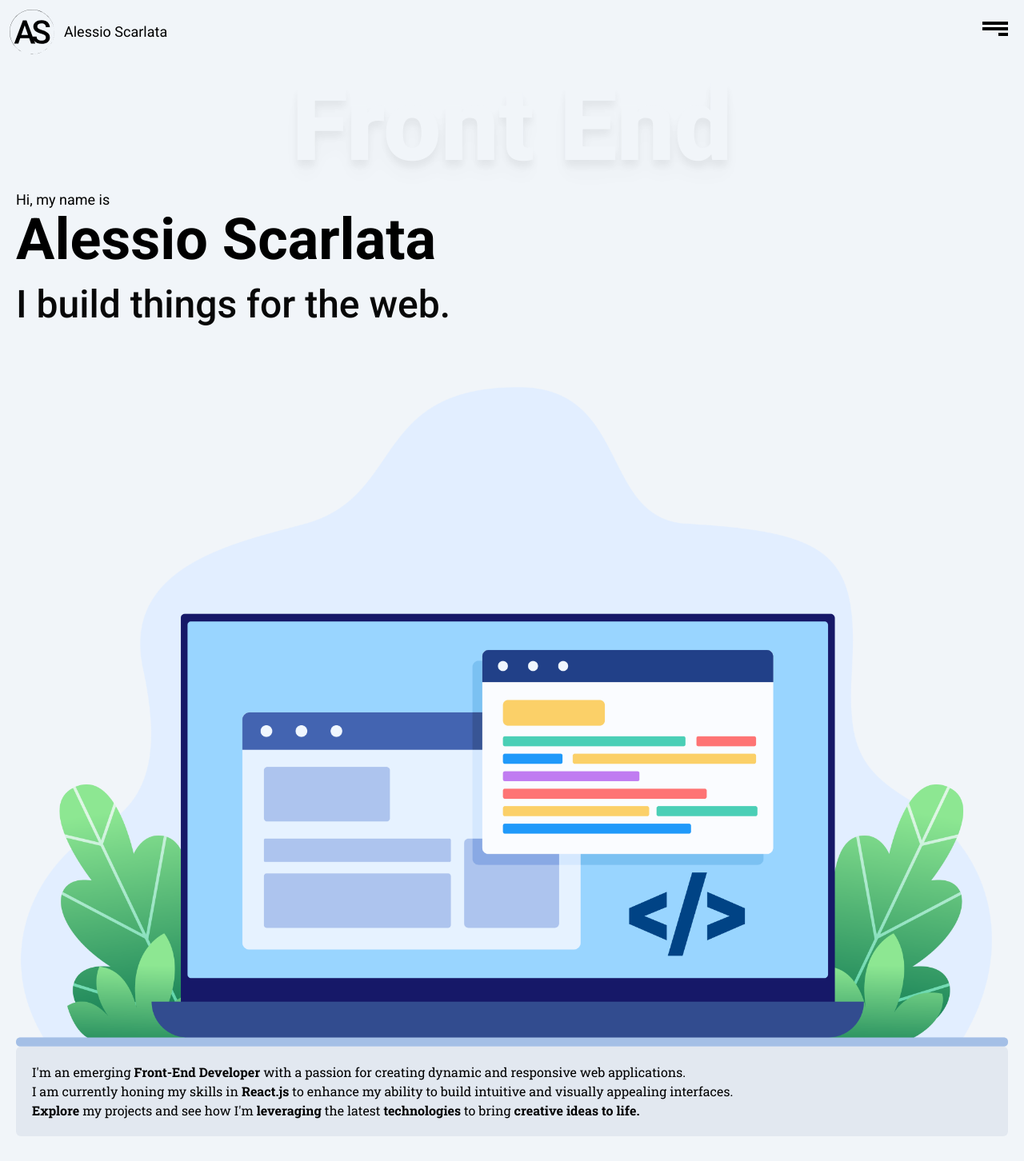
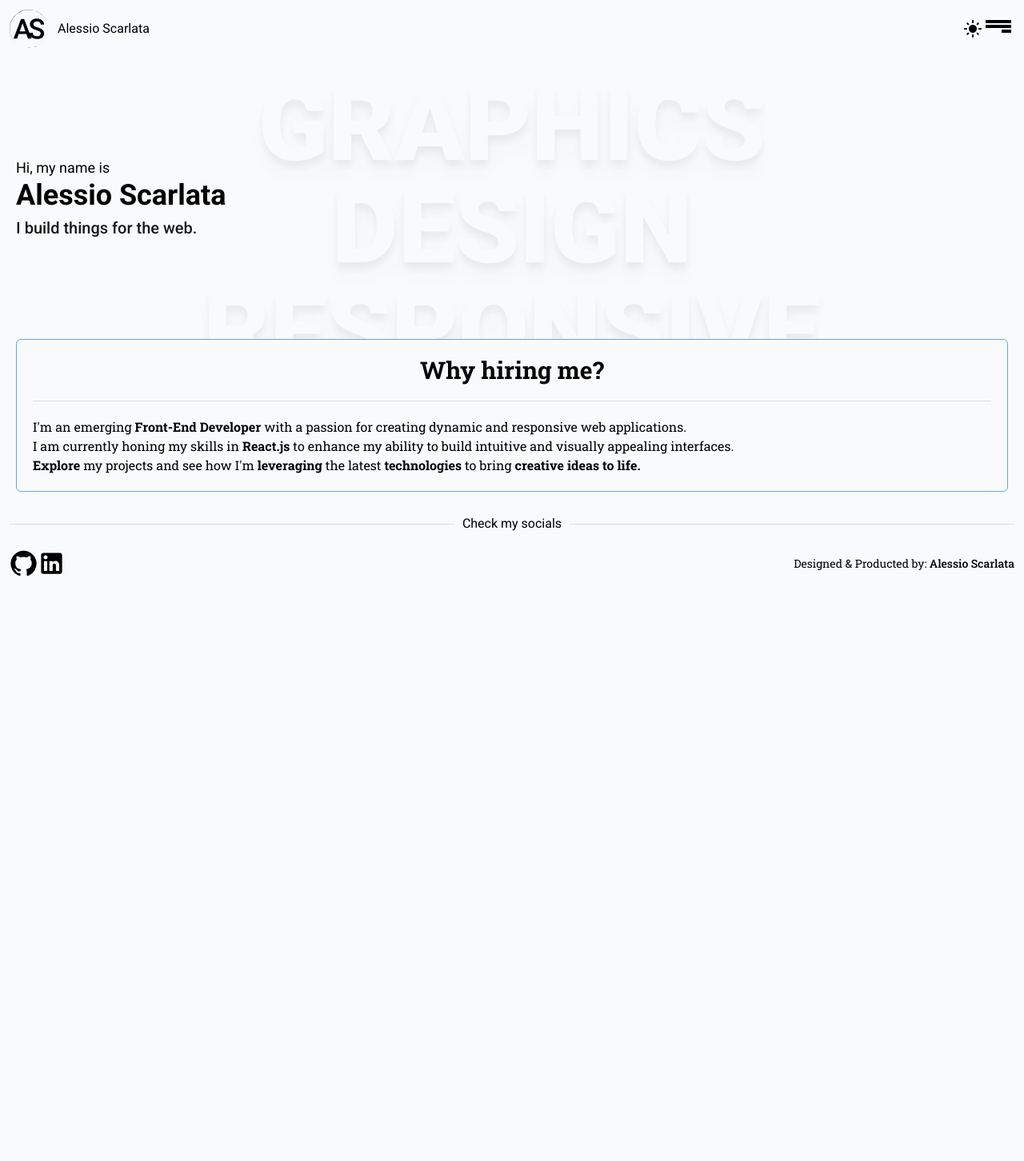
Before and after one commit to xScafu/portfolio-site-react, a React (Vite) app: page / in a window 1280 px wide. Shown: the top 1452 px of the page at 80% size. After the commit the page ends 800 px from the top, so only its background shows below. Built offline with nearby package versions, Linux system fonts and the light colour scheme.

Commit message:
light/dark & refactor

```diff
--- a/index.html
+++ b/index.html
@@ -14,7 +14,7 @@
   <title>Alessio Scarlata</title>
 </head>
 
-<body class="bg-slate-100 m-3">
+<body class="bg-gray-50 m-3">
   <div id="root"></div>
   <script type="module" src="/src/main.jsx"></script>
 </body>
--- a/src/components/BackgroundText.jsx
+++ b/src/components/BackgroundText.jsx
@@ -13,8 +13,10 @@ export default function BackgroundText() {
       }}
     >
       <div className="absolute top-20 left-1/2 transform -translate-x-1/2 z-0 pointer-events-none opacity-70">
-        <h1 className="text-[5rem] font-sans font-extrabold text-slate-100 text-nowrap text-center drop-shadow-xl select-none sm:text-9xl">
-          Front End
+        <h1 className="text-[5rem] font-sans font-extrabold text-gray-50 text-nowrap text-center drop-shadow-xl select-none sm:text-9xl leading-tight">
+          GRAPHICS <br />
+          DESIGN <br />
+          RESPONSIVE
         </h1>
       </div>
     </motion.div>
--- a/src/components/Navbar.jsx
+++ b/src/components/Navbar.jsx
@@ -1,15 +1,18 @@
 import Logo from "../ui/Logo";
 
 import HamburgerButton from "../ui/HamburgerButton";
+import LightDarkMode from "../ui/LightDarkMode";
 
 export default function Navbar() {
   return (
     <div className="flex justify-between content-center">
       <div className="flex items-center gap-3">
         <Logo />
-        <h3 className="text-lg font-normal">Alessio Scarlata</h3>
+        <h3 className="text-base font-normal">Alessio Scarlata</h3>
       </div>
-      <div>
+
+      <div className="flex justify-between items-center content-center">
+        <LightDarkMode />
         <HamburgerButton />
       </div>
       {/* <NavMenu /> */}
--- a/src/components/Presentation.jsx
+++ b/src/components/Presentation.jsx
@@ -1,5 +1,6 @@
 import { motion } from "motion/react";
 import PresentationImage from "./PresentationImage";
+import { Divider } from "@mui/material";
 
 const popUpContainer = {
   initial: {
@@ -42,7 +43,7 @@ const scrollPop = {
 
 export default function Presentation() {
   return (
-    <div className="mt-40 p-2 select-auto">
+    <div className="mt-32 p-2 select-auto">
       <motion.div
         variants={popUpContainer}
         initial="initial"
@@ -51,30 +52,24 @@ export default function Presentation() {
         <motion.h3 variants={popUp} className="text-lg font-normal">
           <span>Hi</span>, my name is
         </motion.h3>
-        <motion.h1 variants={popUp} className="text-7xl font-semibold">
+        <motion.h1 variants={popUp} className="text-4xl font-semibold">
           Alessio Scarlata
         </motion.h1>
-        <motion.h2 variants={popUp} className="text-5xl mt-5 font-medium">
+        <motion.h2 variants={popUp} className="text-xl mt-1 font-medium">
           I build things for the web.
         </motion.h2>
       </motion.div>
-      <motion.div
-        variants={scrollPop}
-        initial="initial"
-        whileInView="inView"
-        viewport={{ once: true, amount: 0.3 }}
-      >
-        <div className="mt-20">
-          <PresentationImage />
-        </div>
-      </motion.div>
+
       <motion.div
         variants={scrollPop}
         initial="initial"
         whileInView="inView"
         viewport={{ once: true, amount: 0.5 }}
+        className="font-serif bg-gray-50 border border-blue-400 p-5 rounded-md mt-32"
       >
-        <p className="font-serif bg-slate-200 p-5 rounded-md">
+        <h2 className="font-bold text-3xl text-center mb-5">Why hiring me?</h2>
+        <Divider></Divider>
+        <p className="mt-5">
           I'm an emerging <span className="font-bold">Front-End Developer</span>{" "}
           with a passion for creating dynamic and responsive web applications.{" "}
           <br />I am currently honing my skills in{" "}
--- a/src/ui/HamburgerButton.jsx
+++ b/src/ui/HamburgerButton.jsx
@@ -22,7 +22,8 @@ const AnimatedHamburgerButton = () => {
         initial={false}
         animate={active ? "open" : "closed"}
         onClick={() => setActive((pv) => !pv)}
-        className="relative h-12 w-12 rounded-full bg-white/0 transition-colors hover:bg-white/20"
+        className="relative h-10 w-10
+         rounded-full bg-white/0 transition-colors hover:bg-white/20"
       >
         <motion.span
           variants={VARIANTS.top}
--- /dev/null
+++ b/src/ui/LightDarkMode.jsx
@@ -0,0 +1,9 @@
+import LightModeIcon from "@mui/icons-material/LightMode";
+
+export default function LightDarkMode() {
+  return (
+    <div>
+      <LightModeIcon />
+    </div>
+  );
+}
--- a/src/ui/Logo.jsx
+++ b/src/ui/Logo.jsx
@@ -1,7 +1,7 @@
 export default function Logo() {
   let lightMode = true;
   if (lightMode === true) {
-    return <img src="../ASG LOGO.svg" alt="logo" className="w-14" />;
+    return <img src="../ASG LOGO.svg" alt="logo" className="w-12" />;
   } else {
     return <div></div>;
   }
```
